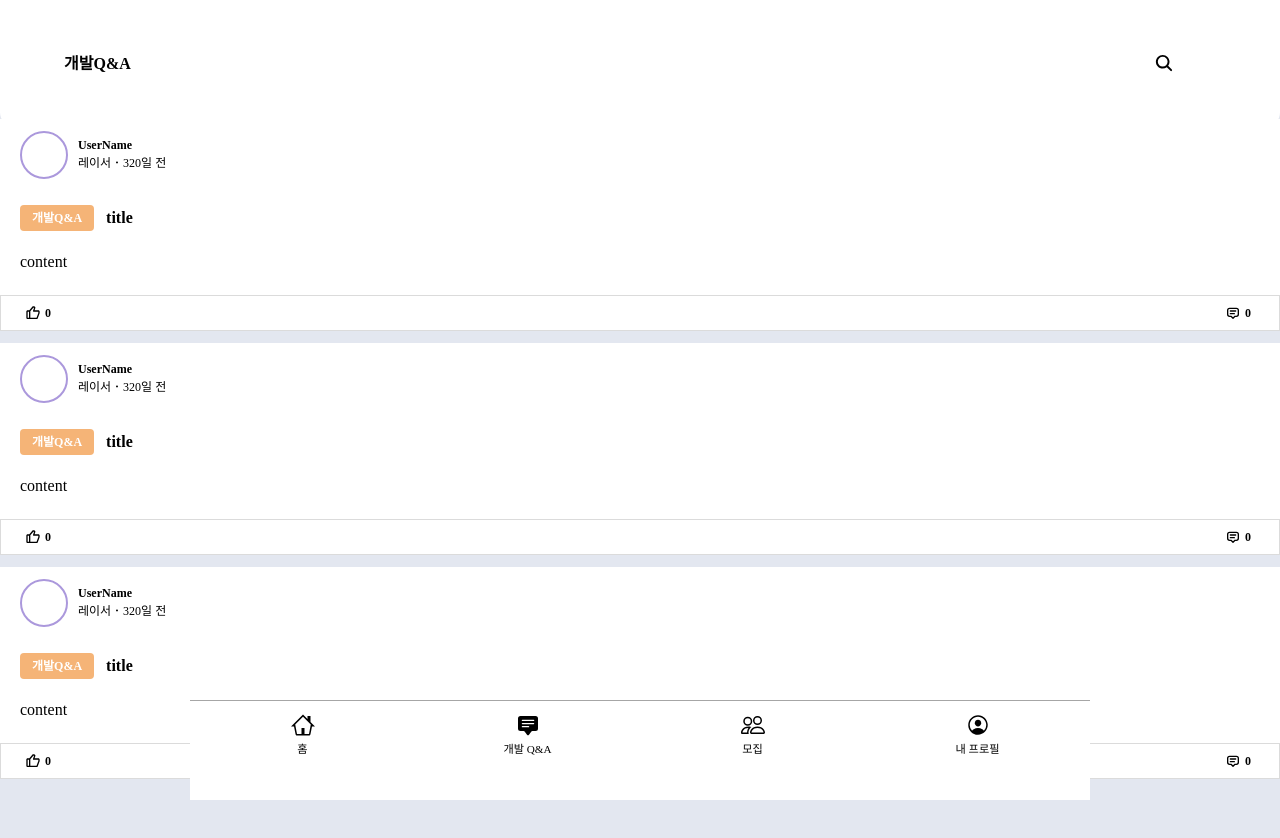
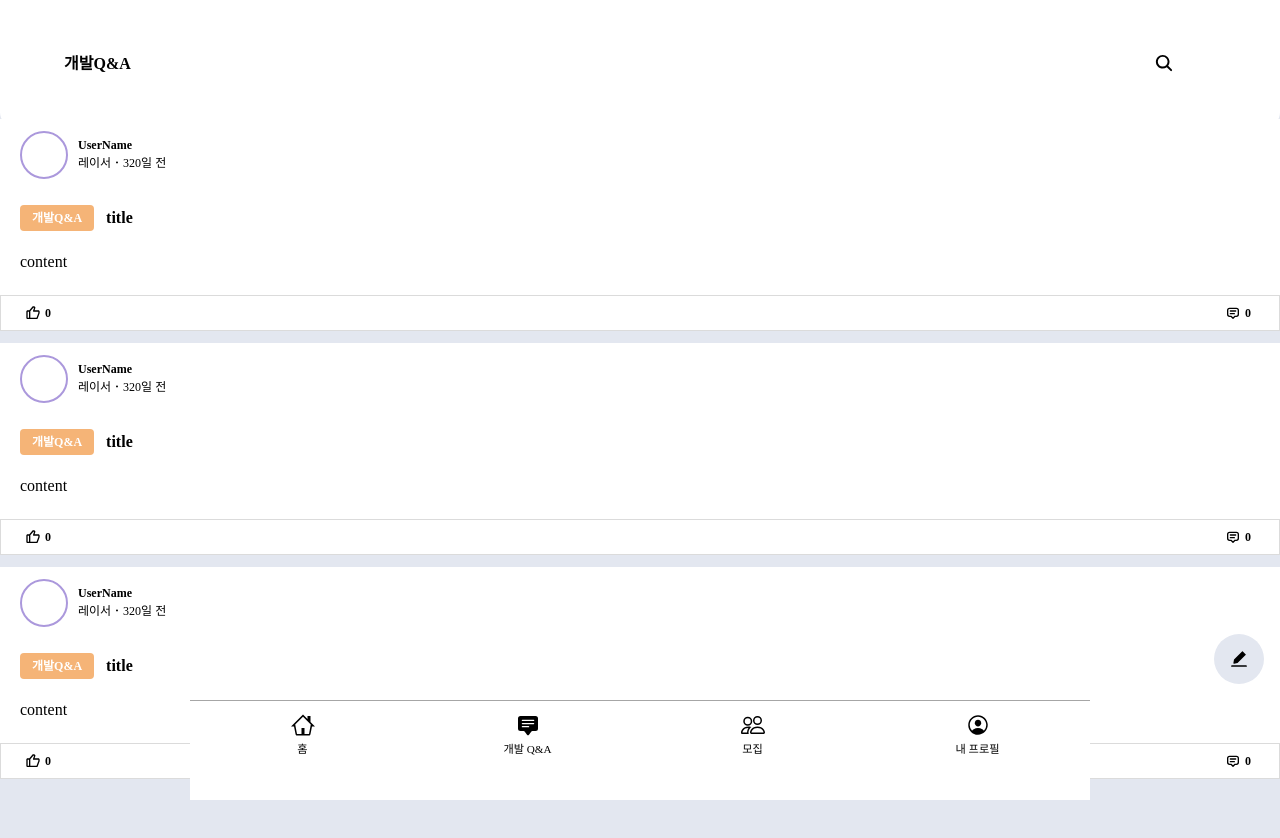
Before and after one commit to yunjichoi9151/White_Rabbit, a React app: page /qna in a window 1280 px wide. Shown: the top 838 px of the page. Built offline with nearby package versions, Linux system fonts and the light colour scheme.

Commit message:
✨ Feat: 글 작성 버튼 추가
1. 글 작성 버튼 추가

```diff
--- a/src/pages/QNA/index.jsx
+++ b/src/pages/QNA/index.jsx
@@ -7,6 +7,7 @@ import BasicButton from '../../components/common/BasicButton';
 import CheckBox from '../../components/common/CheckBox';
 import Post from '../../components/board/Post';
 import { FaCircle } from 'react-icons/fa';
+import { AiFillEdit } from 'react-icons/ai';
 
 const QNA = () => {
   const [selectedFilter, setSelectedFilter] = useState('latest');
@@ -141,6 +142,13 @@ const QNA = () => {
             comments={0}
           />
         </S.PostWrap>
+        <S.FixedButton>
+          <BasicButton
+            existText={false}
+            existIcon={true}
+            children={<AiFillEdit size={20} />}
+          />
+        </S.FixedButton>
       </S.PostList>
       <NavBar />
     </S.QNAWrap>
--- a/src/pages/QNA/style.jsx
+++ b/src/pages/QNA/style.jsx
@@ -36,3 +36,14 @@ export const PostWrap = styled.div`
   padding-top: 12px;
   display: flex;
 `;
+
+export const FixedButton = styled.div`
+  background-color: ${CS.color.secondary};
+  width: 50px;
+  height: 50px;
+  border-radius: 25px;
+  position: fixed;
+  bottom: 116px;
+  right: 16px;
+  z-index: 999;
+`;
```
